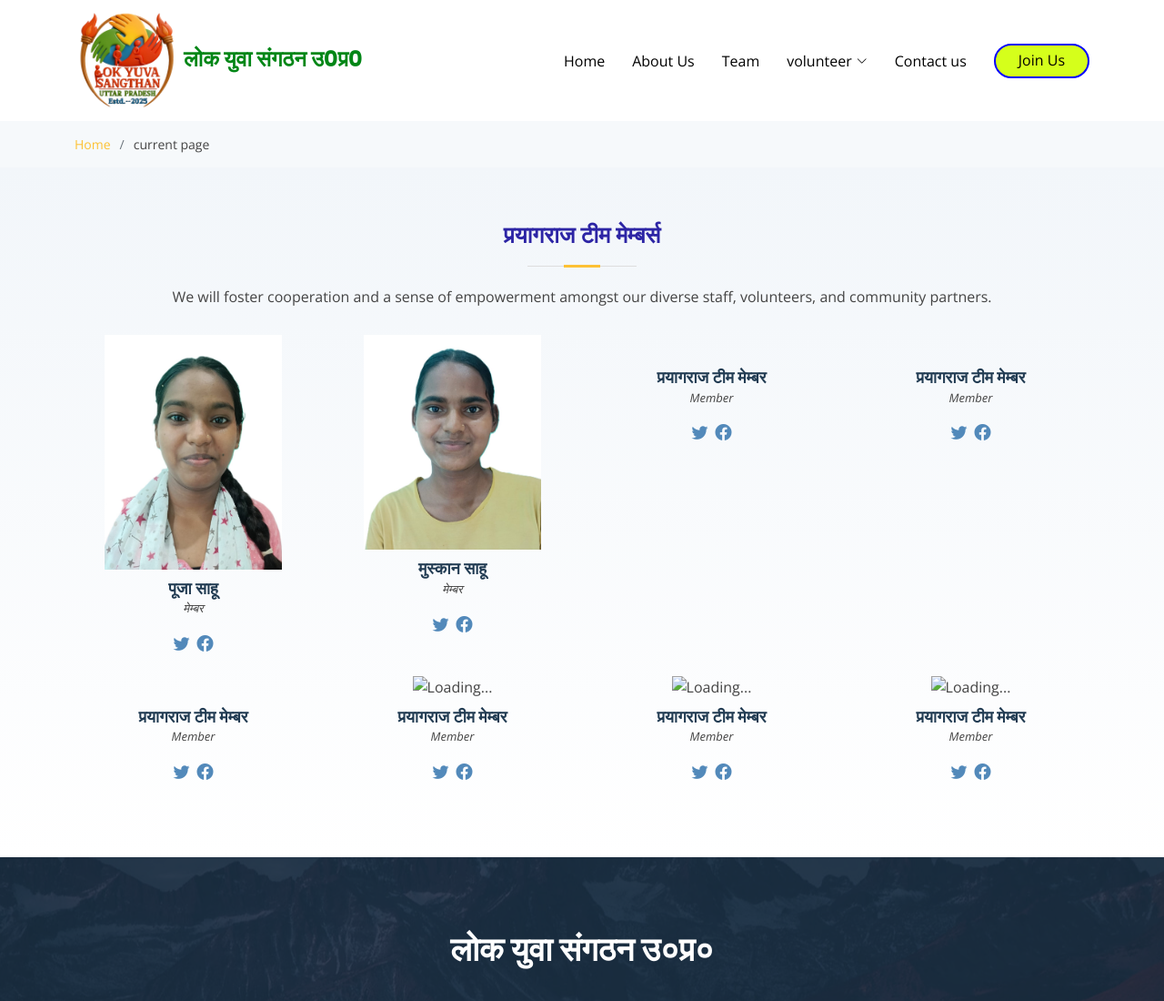
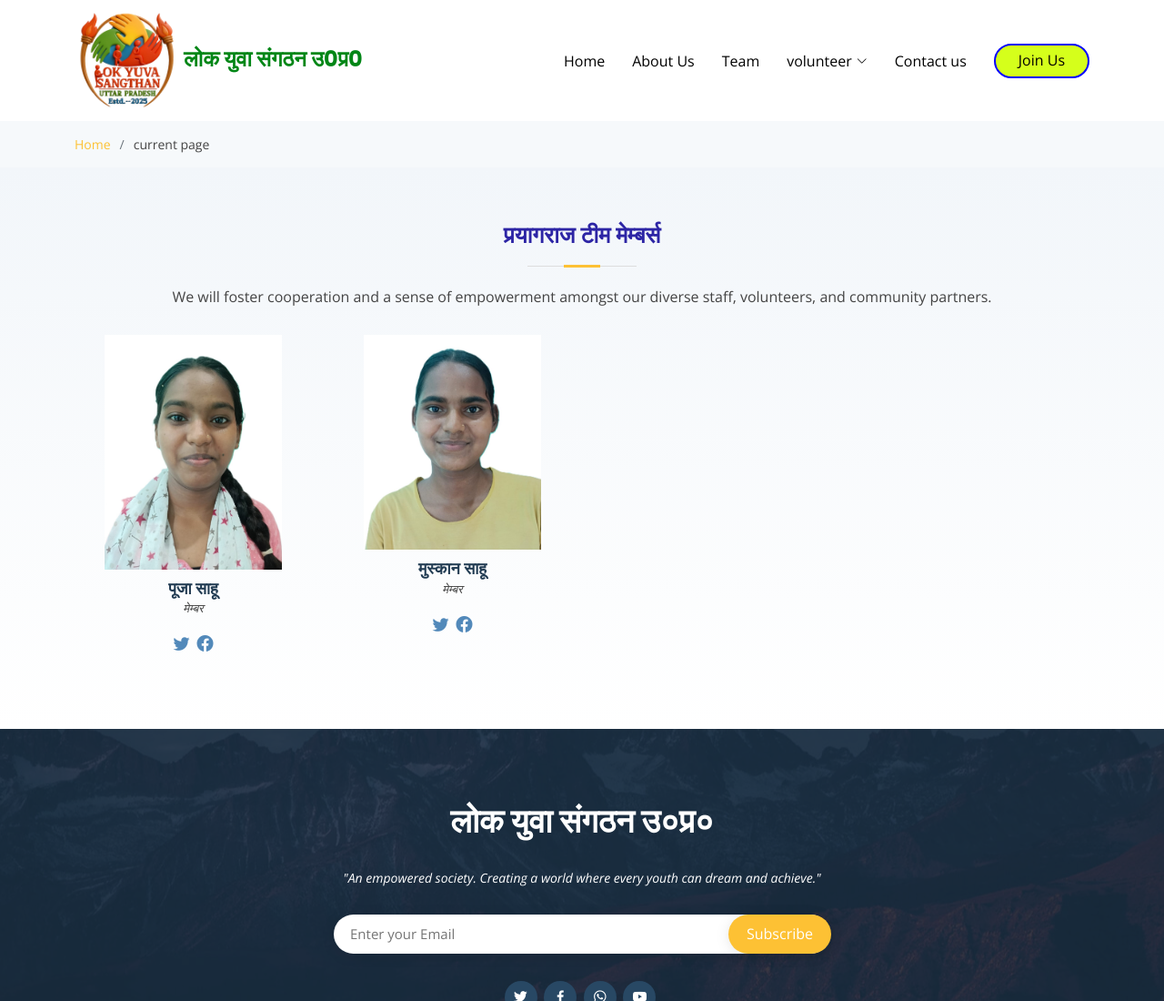
Before and after one commit to upstatefederationgroup-hash/lokyuvasangthanup, a plain HTML site: page prayagraj.html in a window 1280 px wide. Shown: the top 1100 px of the page at 91% size. Drawn offline with nearby package versions, Linux system fonts and the light colour scheme.

Commit message:
Update prayagraj.html

```diff
--- a/prayagraj.html
+++ b/prayagraj.html
@@ -133,82 +133,6 @@
             </div>
           </div>
 
-          <div class="col-xl-3 col-lg-4 col-md-6">
-            <div class="member" data-aos="fade-up">
-              <div class="pic"> <img src="#" alt=""></div>
-              <h4>प्रयागराज टीम मेम्बर</h4>
-              <span>Member</span>
-              <div class="social">
-                <a href=""><i class="bi bi-twitter"></i></a>
-                <a href=""><i class="bi bi-facebook"></i></a>
-
-              </div>
-            </div>
-          </div>
-
-          <div class="col-xl-3 col-lg-4 col-md-6">
-            <div class="member" data-aos="fade-up">
-              <div class="pic"> <img src="#" alt=""></div>
-              <h4>प्रयागराज टीम मेम्बर</h4>
-              <span>Member</span>
-              <div class="social">
-                <a href=""><i class="bi bi-twitter"></i></a>
-                <a href=""><i class="bi bi-facebook"></i></a>
-
-              </div>
-            </div>
-          </div>
-
-          <div class="col-xl-3 col-lg-4 col-md-6">
-            <div class="member" data-aos="fade-up" data-aos-delay="100">
-              <div class="pic"><img src="#" alt=""></a></div>
-              <h4>प्रयागराज टीम मेम्बर</h4>
-              <span>Member</span>
-              <div class="social">
-                <a href=""><i class="bi bi-twitter"></i></a>
-                <a href=""><i class="bi bi-facebook"></i></a>
-
-              </div>
-            </div>
-          </div>
-          <div class="col-xl-3 col-lg-4 col-md-6">
-            <div class="member" data-aos="fade-up" data-aos-delay="200">
-              <div class="pic"><img src="#" alt="Loading..."/></div>
-              <h4>प्रयागराज टीम मेम्बर </h4>
-              <span>Member</span>
-              <div class="social">
-                <a href=""><i class="bi bi-twitter"></i></a>
-                <a href=""><i class="bi bi-facebook"></i></a>
-
-              </div>
-            </div>
-          </div>
-
-          <div class="col-xl-3 col-lg-4 col-md-6">
-            <div class="member" data-aos="fade-up" data-aos-delay="200">
-              <div class="pic"><img src="#" alt="Loading..."/></div>
-              <h4>प्रयागराज टीम मेम्बर </h4>
-              <span>Member</span>
-              <div class="social">
-                <a href=""><i class="bi bi-twitter"></i></a>
-                <a href=""><i class="bi bi-facebook"></i></a>
-
-              </div>
-            </div>
-          </div>
-
-          <div class="col-xl-3 col-lg-4 col-md-6">
-            <div class="member" data-aos="fade-up" data-aos-delay="200">
-              <div class="pic"><img src="#" alt="Loading..."/></div>
-              <h4>प्रयागराज टीम मेम्बर</h4>
-              <span>Member</span>
-              <div class="social">
-                <a href=""><i class="bi bi-twitter"></i></a>
-                <a href=""><i class="bi bi-facebook"></i></a>
-
-              </div>
-            </div>
-          </div>
 
 
 
```
